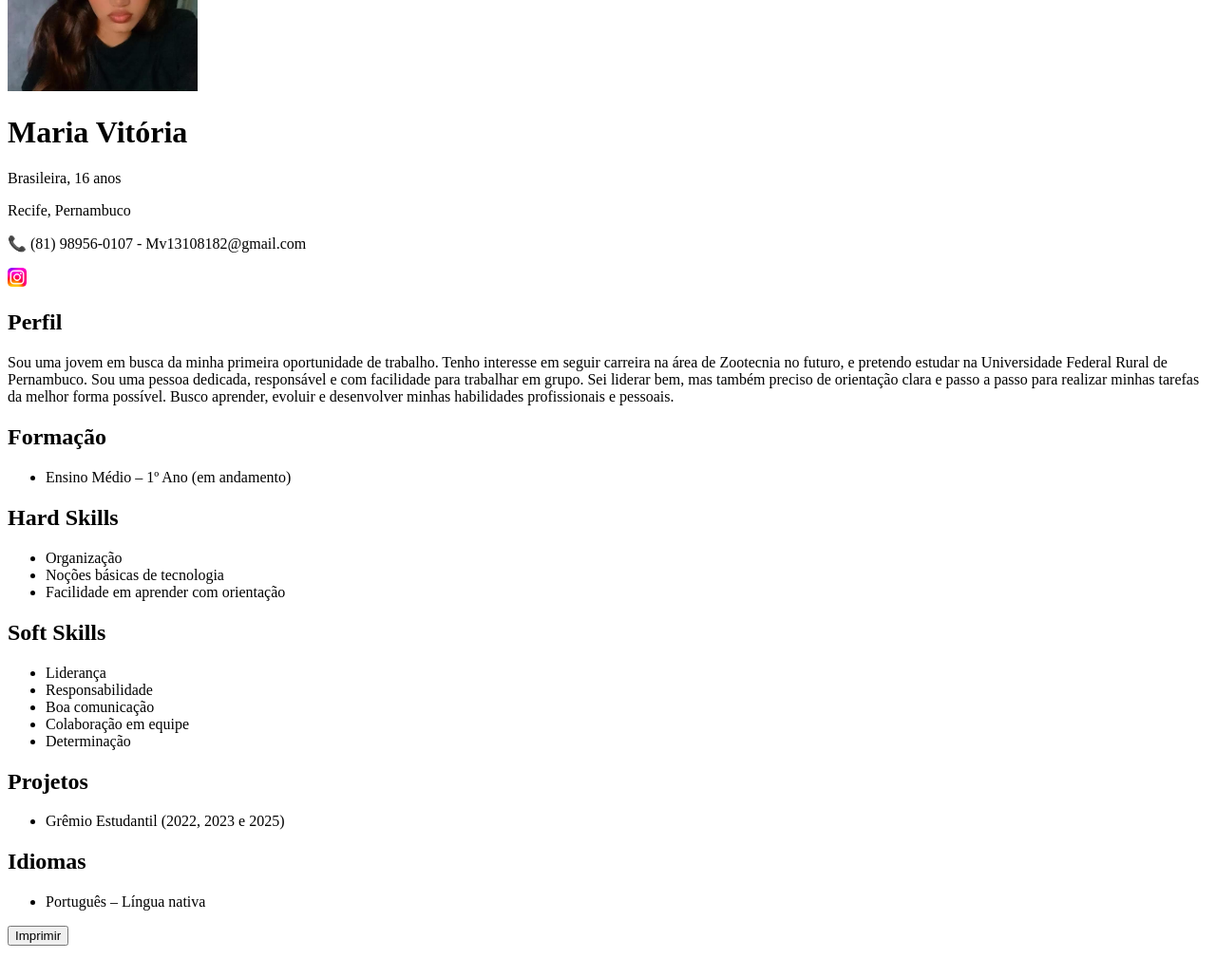
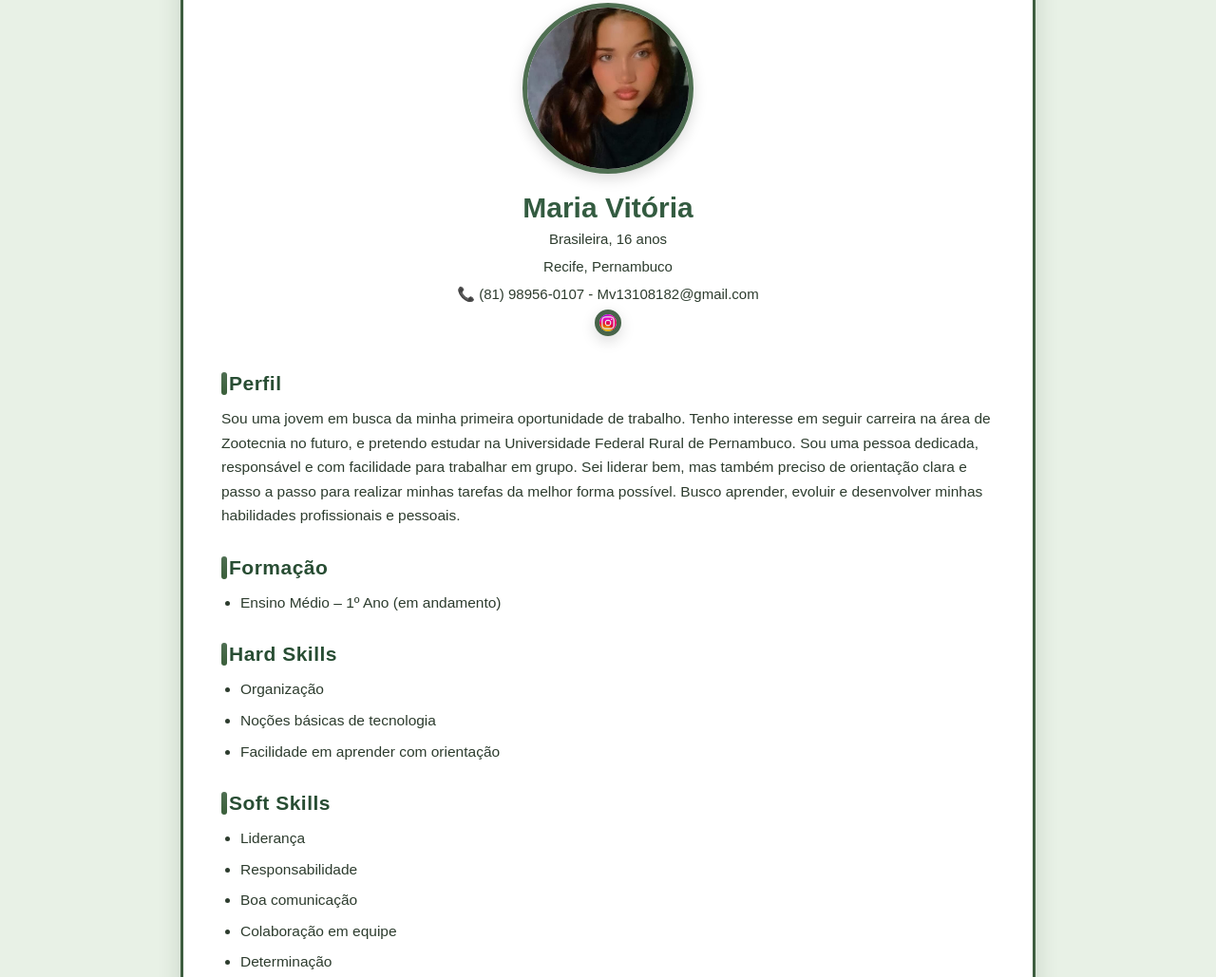
Before and after one commit to Mariaa16mv/Curriculo-MariaVitoria2, a plain HTML site: page index.html in a window 1280 px wide. Shown: the part 80-1109 px from the top of the page at 95% size. Before the commit the page ends 1084 px from the top, so only its background shows below. Drawn offline with Linux system fonts and the light colour scheme.

Commit message:
Update style.css

```diff
--- a/style.css
+++ b/style.css
@@ -1,4 +1,139 @@
-/* ===================== IMPRESSÃO A4 FINAL ===================== */
+/* ===================== RESET E BASE ===================== */
+* {
+    margin: 0;
+    padding: 0;
+    box-sizing: border-box;
+}
+
+body {
+    font-family: 'Poppins', Arial, sans-serif;
+    background: #e8f1e6; /* verde claro natureza */
+    color: #2c3a2c;      /* verde escuro natural */
+    padding: 40px;
+    display: flex;
+    justify-content: center;
+}
+
+/* ===================== CONTAINER ===================== */
+.container {
+    width: 75%;
+    background: #ffffff;
+    padding: 40px;
+    border-radius: 18px;
+
+    /* Sombra suave */
+    box-shadow: 0px 8px 25px rgba(0, 50, 20, 0.15);
+
+    /* Borda natural */
+    border: 3px solid #3d5d3f;
+}
+
+/* ===================== HEADER ===================== */
+.header {
+    text-align: center;
+    margin-bottom: 30px;
+}
+
+.header img {
+    width: 180px;
+    height: 180px;
+    border-radius: 50%;
+    object-fit: cover;
+    border: 5px solid #4f6f52;
+    box-shadow: 0px 5px 15px rgba(0,0,0,0.15);
+}
+
+.header h1 {
+    margin-top: 15px;
+    font-size: 30px;
+    font-weight: 600;
+    color: #335b40;
+}
+
+.header p {
+    margin-top: 4px;
+    font-size: 15px;
+}
+
+/* Ícones de Redes Sociais */
+.header a img {
+    width: 28px;
+    height: 28px;
+    margin: 0 6px;
+    transition: transform .25s ease;
+    filter: brightness(0.9);
+}
+
+.header a img:hover {
+    transform: scale(1.15);
+    filter: brightness(1);
+}
+
+/* ===================== TÍTULOS DAS SEÇÕES ===================== */
+h2 {
+    font-size: 21px;
+    margin: 30px 0 12px;
+    color: #284d33;
+    font-weight: 600;
+    letter-spacing: 0.5px;
+    position: relative;
+    padding-left: 8px;
+}
+
+h2::before {
+    content: "";
+    width: 6px;
+    height: 100%;
+    background: linear-gradient(#4f6f52, #3a5f3a);
+    border-radius: 4px;
+    position: absolute;
+    left: 0;
+    top: 0;
+}
+
+/* ===================== TEXTOS ===================== */
+p, li {
+    font-size: 15.5px;
+    line-height: 1.65;
+    color: #2d3c2e;
+}
+
+ul {
+    margin-left: 20px;
+    margin-top: 6px;
+}
+
+li {
+    margin-bottom: 7px;
+}
+
+/* ===================== BOTÃO ===================== */
+.button {
+    text-align: center;
+    margin-top: 35px;
+}
+
+button {
+    padding: 12px 32px;
+    background: #4f6f52;
+    color: white;
+    font-size: 16px;
+    border: none;
+    border-radius: 10px;
+    cursor: pointer;
+    transition: 0.25s ease;
+    font-weight: 500;
+    box-shadow: 0px 4px 10px rgba(0, 50, 20, 0.25);
+}
+
+button:hover {
+    background: #3d5d3f;
+    transform: translateY(-3px);
+}
+
+/* ============================================================
+   ===================== IMPRESSÃO A4 ==========================
+   ============================================================ */
 @media print {
 
     @page {
@@ -7,24 +142,21 @@
     }
 
     body {
+        background: white !important;
         padding: 0 !important;
-        background: white !important;
+        display: block !important;
     }
 
     .container {
         width: 100% !important;
-        padding: 15px !important;
+        padding: 18px !important;
         margin: 0 !important;
-
-        /* borda suave */
+        border-radius: 10px !important;
         border: 2px solid #6c8f72 !important;
-
-        /* sombra removida */
         box-shadow: none !important;
-        border-radius: 10px !important;
     }
 
-    /* ------ HEADER ------ */
+    /* HEADER */
     .header {
         margin-bottom: 15px !important;
     }
@@ -33,27 +165,23 @@
         width: 110px !important;
         height: 110px !important;
         border-width: 3px !important;
-        margin-bottom: 6px !important;
     }
 
     .header h1 {
         font-size: 20px !important;
         margin-top: 8px !important;
-        font-weight: 600 !important;
     }
 
     .header p {
         font-size: 12px !important;
-        margin-top: 2px !important;
     }
 
-    /* ícones */
     .header a img {
         width: 18px !important;
         height: 18px !important;
     }
 
-    /* ------ TÍTULOS ------ */
+    /* TÍTULOS */
     h2 {
         font-size: 15px !important;
         margin: 15px 0 5px !important;
@@ -64,22 +192,28 @@
         width: 3px !important;
     }
 
-    /* ------ TEXTOS ------ */
+    /* TEXTOS */
     p, li {
         font-size: 12px !important;
         line-height: 1.25 !important;
+    }
+
+    li {
+        margin-bottom: 3px !important;
     }
 
     ul {
         margin-left: 14px !important;
     }
 
-    li {
-        margin-bottom: 3px !important;
-    }
-
-    /* Remove botão */
+    /* Remove botão da impressão */
     .button, button {
         display: none !important;
     }
+
+    /* Remove sombras */
+    * {
+        box-shadow: none !important;
+        text-shadow: none !important;
+    }
 }
```
